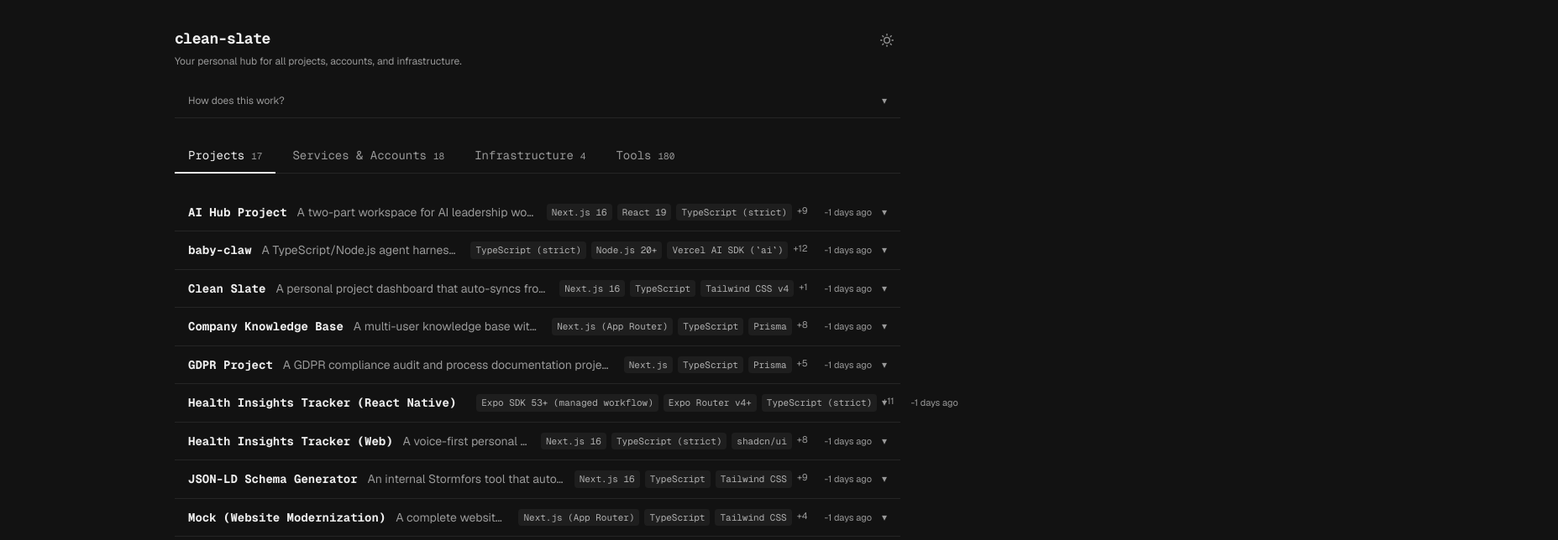
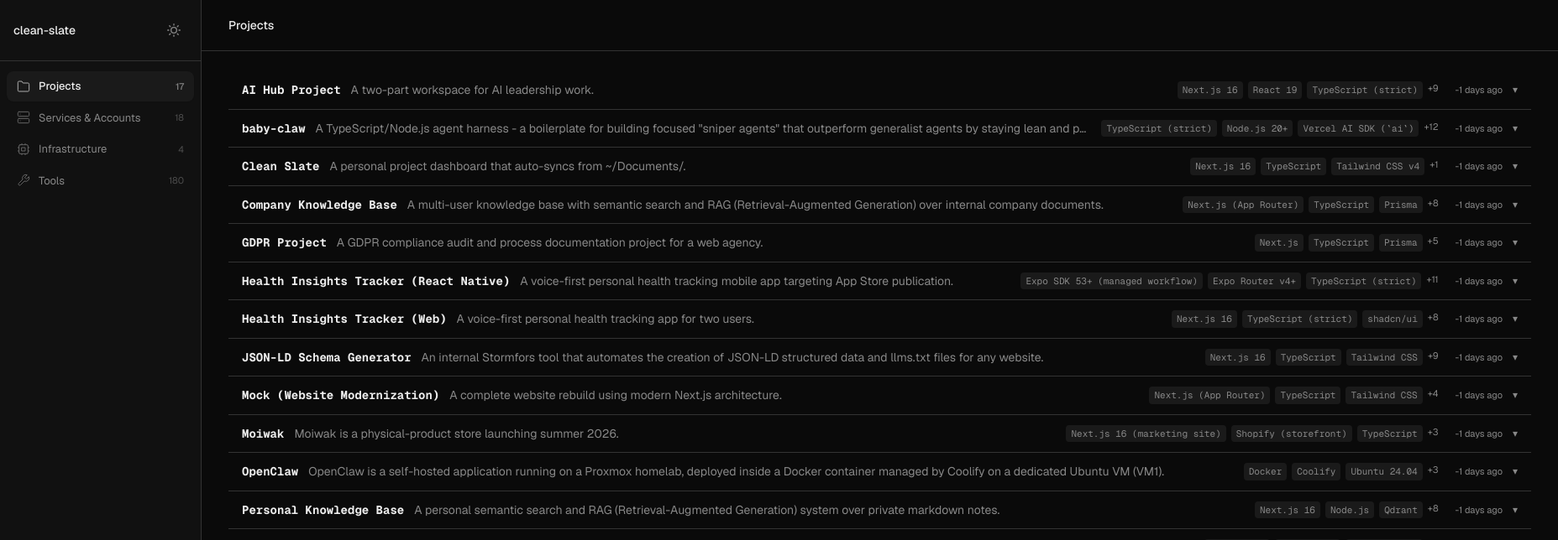
Before and after one commit to hanna-fmw/clean-slate, a Next.js app: page / in a window 1280 px wide. Shown: the top 644 px of the page at 84% size, 1855 px wide, since content can reach past the window. Built offline with nearby package versions, Linux system fonts and the light colour scheme.

Commit message:
feat: replace tab nav with Vercel-style sidebar layout
Sidebar with icons, counts, and section navigation.
Updated color palette to match Vercel's design system.
Moved theme toggle to sidebar header.

```diff
--- /dev/null
+++ b/app/dashboard-layout.tsx
@@ -0,0 +1,46 @@
+'use client'
+
+import { useState } from 'react'
+import { Sidebar, type Section } from '@/components/sidebar'
+
+interface DashboardLayoutProps {
+  counts: Record<Section, number>
+  projectList: React.ReactNode
+  serviceList: React.ReactNode
+  infrastructureList: React.ReactNode
+  toolsList: React.ReactNode
+}
+
+const TITLES: Record<Section, string> = {
+  projects: 'Projects',
+  services: 'Services & Accounts',
+  infrastructure: 'Infrastructure',
+  tools: 'Tools',
+}
+
+export function DashboardLayout({
+  counts,
+  projectList,
+  serviceList,
+  infrastructureList,
+  toolsList,
+}: DashboardLayoutProps) {
+  const [active, setActive] = useState<Section>('projects')
+
+  return (
+    <div className="flex min-h-screen">
+      <Sidebar active={active} onNavigate={setActive} counts={counts} />
+      <main className="flex-1 ml-[var(--sidebar-width)]">
+        <div className="border-b border-[var(--border)] px-8 py-5">
+          <h2 className="text-sm font-medium">{TITLES[active]}</h2>
+        </div>
+        <div className="px-8 py-6">
+          {active === 'projects' && projectList}
+          {active === 'services' && serviceList}
+          {active === 'infrastructure' && infrastructureList}
+          {active === 'tools' && toolsList}
+        </div>
+      </main>
+    </div>
+  )
+}
--- a/app/globals.css
+++ b/app/globals.css
@@ -5,15 +5,18 @@
 @custom-variant dark (&:is(.dark *));
 
 :root {
-  --background: #fafafa;
-  --foreground: #111111;
-  --muted: #666666;
-  --border: #e5e5e5;
-  --hover: #f0f0f0;
-  --tag-bg: #f0f0f0;
-  --tag-text: #555555;
-  --link: #666666;
-  --link-hover: #111111;
+  --background: #fff;
+  --foreground: #0a0a0a;
+  --muted: #666;
+  --border: #eaeaea;
+  --hover: #fafafa;
+  --tag-bg: #f5f5f5;
+  --tag-text: #666;
+  --link: #666;
+  --link-hover: #0a0a0a;
+  --sidebar-bg: #fafafa;
+  --sidebar-active: #fff;
+  --sidebar-width: 240px;
   --card: oklch(1 0 0);
   --card-foreground: oklch(0.145 0 0);
   --popover: oklch(1 0 0);
@@ -45,15 +48,17 @@
 }
 
 .dark {
-  --background: #121212;
-  --foreground: #eeeeee;
-  --muted: #999999;
-  --border: #252525;
-  --hover: #1a1a1a;
-  --tag-bg: #1e1e1e;
-  --tag-text: #b0b0b0;
-  --link: #999999;
-  --link-hover: #dddddd;
+  --background: #0a0a0a;
+  --foreground: #ededed;
+  --muted: #888;
+  --border: #333;
+  --hover: #111;
+  --tag-bg: #1a1a1a;
+  --tag-text: #888;
+  --link: #888;
+  --link-hover: #ededed;
+  --sidebar-bg: #111;
+  --sidebar-active: #1a1a1a;
   --card: oklch(0.205 0 0);
   --card-foreground: oklch(0.985 0 0);
   --popover: oklch(0.205 0 0);
@@ -86,6 +91,9 @@
 body {
   background-color: var(--background);
   color: var(--foreground);
+  text-rendering: optimizelegibility;
+  -webkit-font-smoothing: antialiased;
+  -moz-osx-font-smoothing: grayscale;
 }
 
 @theme inline {
--- a/app/page.tsx
+++ b/app/page.tsx
@@ -1,18 +1,15 @@
 import { getData } from '@/lib/data'
-import { Header } from '@/components/header'
 import { ProjectRow } from '@/components/project-row'
 import { ServiceRow } from '@/components/service-row'
 import { InfrastructureRow } from '@/components/infrastructure-row'
 import { ToolsSection } from '@/components/tools-section'
-import { DashboardTabs } from './dashboard-tabs'
+import { DashboardLayout } from './dashboard-layout'
 
 export default function Home() {
   const { projects, services, infrastructure, tools } = getData()
 
   return (
-    <main className="max-w-4xl mx-auto px-4 py-8">
-      <Header />
-      <DashboardTabs
+    <DashboardLayout
       counts={{
         projects: projects.length,
         services: services.length,
@@ -50,6 +47,5 @@ export default function Home() {
         )
       }
     />
-    </main>
   )
 }
--- /dev/null
+++ b/components/sidebar.tsx
@@ -0,0 +1,92 @@
+'use client'
+
+import { useState } from 'react'
+import { ThemeToggle } from './theme-toggle'
+
+export type Section = 'projects' | 'services' | 'infrastructure' | 'tools'
+
+const NAV_ITEMS: { key: Section; label: string; icon: React.ReactNode }[] = [
+  {
+    key: 'projects',
+    label: 'Projects',
+    icon: (
+      <svg width="16" height="16" viewBox="0 0 24 24" fill="none" stroke="currentColor" strokeWidth="1.5" strokeLinecap="round" strokeLinejoin="round">
+        <path d="M22 19a2 2 0 0 1-2 2H4a2 2 0 0 1-2-2V5a2 2 0 0 1 2-2h5l2 3h9a2 2 0 0 1 2 2z" />
+      </svg>
+    ),
+  },
+  {
+    key: 'services',
+    label: 'Services & Accounts',
+    icon: (
+      <svg width="16" height="16" viewBox="0 0 24 24" fill="none" stroke="currentColor" strokeWidth="1.5" strokeLinecap="round" strokeLinejoin="round">
+        <rect x="2" y="2" width="20" height="8" rx="2" ry="2" />
+        <rect x="2" y="14" width="20" height="8" rx="2" ry="2" />
+        <line x1="6" y1="6" x2="6.01" y2="6" />
+        <line x1="6" y1="18" x2="6.01" y2="18" />
+      </svg>
+    ),
+  },
+  {
+    key: 'infrastructure',
+    label: 'Infrastructure',
+    icon: (
+      <svg width="16" height="16" viewBox="0 0 24 24" fill="none" stroke="currentColor" strokeWidth="1.5" strokeLinecap="round" strokeLinejoin="round">
+        <rect x="4" y="4" width="16" height="16" rx="2" />
+        <rect x="9" y="9" width="6" height="6" />
+        <path d="M15 2v2" /><path d="M15 20v2" /><path d="M2 15h2" /><path d="M2 9h2" />
+        <path d="M20 15h2" /><path d="M20 9h2" /><path d="M9 2v2" /><path d="M9 20v2" />
+      </svg>
+    ),
+  },
+  {
+    key: 'tools',
+    label: 'Tools',
+    icon: (
+      <svg width="16" height="16" viewBox="0 0 24 24" fill="none" stroke="currentColor" strokeWidth="1.5" strokeLinecap="round" strokeLinejoin="round">
+        <path d="M14.7 6.3a1 1 0 0 0 0 1.4l1.6 1.6a1 1 0 0 0 1.4 0l3.77-3.77a6 6 0 0 1-7.94 7.94l-6.91 6.91a2.12 2.12 0 0 1-3-3l6.91-6.91a6 6 0 0 1 7.94-7.94l-3.76 3.76z" />
+      </svg>
+    ),
+  },
+]
+
+interface SidebarProps {
+  active: Section
+  onNavigate: (section: Section) => void
+  counts: Record<Section, number>
+}
+
+export function Sidebar({ active, onNavigate, counts }: SidebarProps) {
+  return (
+    <aside className="fixed top-0 left-0 h-full w-[var(--sidebar-width)] bg-[var(--sidebar-bg)] border-r border-[var(--border)] flex flex-col">
+      <div className="px-4 py-5 border-b border-[var(--border)]">
+        <div className="flex items-center justify-between">
+          <h1 className="text-sm font-medium">clean-slate</h1>
+          <ThemeToggle />
+        </div>
+      </div>
+
+      <nav className="flex-1 py-3 px-2">
+        {NAV_ITEMS.map(({ key, label, icon }) => (
+          <button
+            key={key}
+            onClick={() => onNavigate(key)}
+            className={`w-full flex items-center gap-2.5 px-3 py-2 text-[13px] rounded-md transition-colors cursor-pointer mb-0.5 ${
+              active === key
+                ? 'bg-[var(--sidebar-active)] text-[var(--foreground)] font-medium shadow-[0_1px_2px_rgba(0,0,0,0.04)]'
+                : 'text-[var(--muted)] hover:text-[var(--foreground)] hover:bg-[var(--hover)]'
+            }`}
+          >
+            <span className="shrink-0 opacity-70">{icon}</span>
+            {label}
+            <span className="ml-auto text-[11px] opacity-50">{counts[key]}</span>
+          </button>
+        ))}
+      </nav>
+
+      <div className="px-4 py-3 border-t border-[var(--border)] text-[11px] text-[var(--muted)]">
+        ops.hosk.app
+      </div>
+    </aside>
+  )
+}
```
Lines whose indentation alone changed are shown as unchanged.
